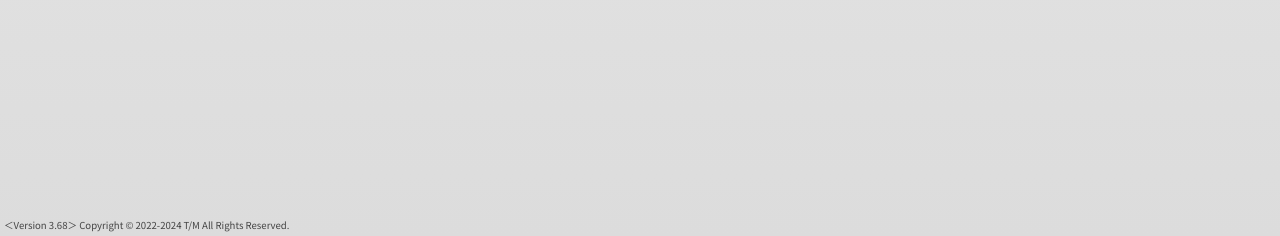
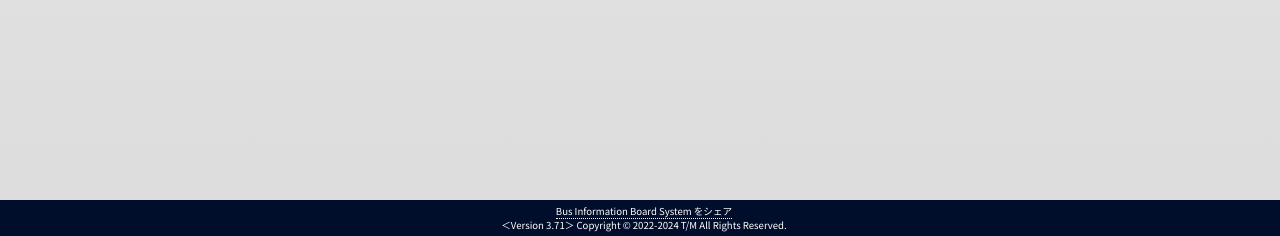
Before and after one commit to mascat-anon/mascat-anon.github.io, a PHP site: page /KBS/ in a window 1280 px wide. Shown: the part 2364-2600 px from the top of the page. Run offline with PHP 8.4, Linux system fonts and the light colour scheme.

Commit message:
Add files via upload

```diff
--- a/KBS/index.html
+++ b/KBS/index.html
@@ -9,7 +9,7 @@
 <link rel="icon" href="toppg/favicon.ico">
 <link rel="manifest" href="./manifest.json">
 <link rel="apple-touch-icon" href="toppg/apple-touch-icon-180x180.png" sizes="180x180">
-<link rel="stylesheet" href="./toppg/style.css?25">
+<link rel="stylesheet" href="./toppg/style.css?2024/04/09">
 </head>
 <!-- Google tag (gtag.js) -->
 <script async src="https://www.googletagmanager.com/gtag/js?id=G-NQVFDDY566"></script>
@@ -33,6 +33,9 @@
   gtag('js', new Date());
 
   gtag('config', 'G-NQVFDDY566');
+
+
+
 </script>
 <body>
   <!-- ローディング画面 -->
@@ -159,11 +162,27 @@
           </tbody>
         </table>
       </div>
-      <footer>
-        ＜Version 3.68＞ Copyright © 2022-2024 T/M All Rights Reserved.
-        </footer>
+
+
+      <div class="footer">
+        <p><span class="text-tooltip" id="link-btn">Bus Information Board System をシェア<span class="tooltip-content">ホーム画面に追加すると便利です</span></span></p>
+      <p>＜Version 3.71＞ Copyright © 2022-2024 T/M All Rights Reserved.</p>
+        </div>
     </div>
 
 
 </body>
+<script>
+
+  const link_btn = document.getElementById('link-btn');
+  link_btn.addEventListener('click', async () => {
+  try {
+    await navigator.share({ title: document.title, url: "" });
+  } catch (error) {
+    console.error(error);
+  }
+  });
+
+
+  </script>
 </html>
--- a/KBS/sw.js
+++ b/KBS/sw.js
@@ -1,5 +1,5 @@
 // Cache name
-const CACHE_NAME = 'Bus Information Board System-caches-v3.70';
+const CACHE_NAME = 'Bus Information Board System-caches-v3.71';
 // Cache targets
 const urlsToCache = [
   './',
--- a/KBS/toppg/style.css
+++ b/KBS/toppg/style.css
@@ -234,13 +234,54 @@ padding: 80px 40px 20px 20px;
   padding: 0;
 }
 .footer {
-  padding: 10px;
-  color: #ffffff;
-  font-size: 15px;
+  position: fixed;
+  left: 0;
+  bottom: 0;
+  width: 100%;
+  font-size: 0.6rem;
+  padding: 0.25rem;
+  color: #fff;
   text-align: center;
+  background-color: #000d2b;
 }
 
 .footer p {
   margin: 0;
   padding: 0;
 }
+
+.text-tooltip {
+  color: #fff;
+  border-bottom: dotted 1px #fff;
+  position: relative;
+  cursor: pointer;
+}
+
+.tooltip-content {
+  opacity: 0;
+  visibility: hidden;
+  white-space: nowrap;
+  border-radius: 5px;
+  background-color: #555;
+  color: #fff;
+  padding: 5px 10px;
+  position: absolute;
+  top: -35px;
+  left: 50%;
+  transform: translateX(-50%);
+  transition: all .6s ease-in-out;
+}
+
+.tooltip-content:before {
+  content: '';
+  position: absolute;
+  top: 20px;
+  left: calc(50% - 9px);
+  border: 9px solid transparent;
+  border-top: 9px solid #555;
+}
+
+.text-tooltip:hover .tooltip-content {
+  opacity: 1;
+  visibility: visible;
+}
```
